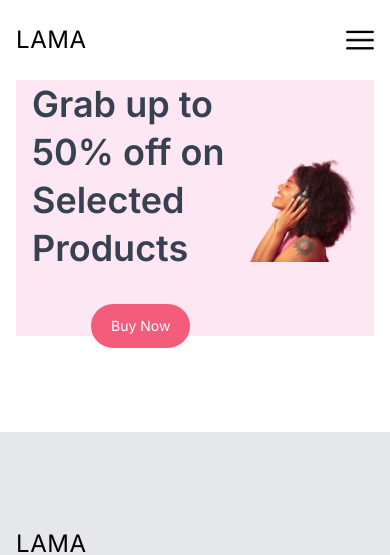
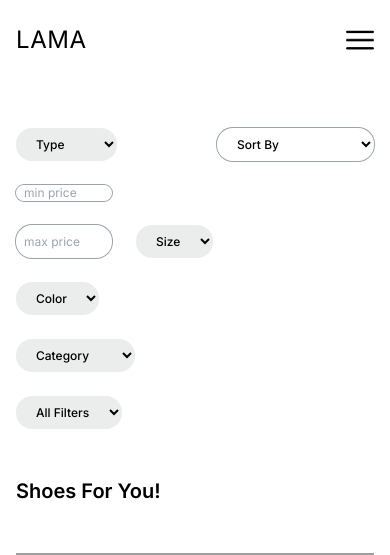
Before and after one commit to ShavmiyanV/e-commerce, a Next.js app: page /list in a window 390 px wide. Shown: the top 555 px of the page. Built offline with nearby package versions, Linux system fonts and the light colour scheme; grey boxes are pictures that could not be loaded.

Commit message:
Add filter component to product list page
Introduced a new Filter component for product filtering and sorting options. Updated the ListPage to include the Filter and ProductList components, and adjusted campaign section visibility for responsive design.

```diff
--- a/src/app/list/page.tsx
+++ b/src/app/list/page.tsx
@@ -1,11 +1,13 @@
+import Filter from "@/components/Filter";
+import ProductList from "@/components/ProductList";
 import Image from "next/image";
 
 const ListPage = () => {
   return (
     <div className="px-4 md:px-8 lg:px-16 xl:32 2xl:px-64 relative">
       {/* CAMPAIGN */}
-      <div className="bg-pink-100 px-4 flex justify-between h-64">
-        <div className="w-2/3 flex flex-col items-center justify-between gap-8">
+      <div className="hidden bg-pink-100 px-4 sm:flex justify-between h-64">
+        <div className="w-2/3 flex flex-col items-center justify-center gap-8">
           <h1 className="text-4xl font-semibold leading-[48px] text-gray-700">
             Grab up to 50% off on
             <br /> Selected Products
@@ -18,6 +20,11 @@ const ListPage = () => {
           <Image src="/woman.png" alt="" fill className="object-contain" />
         </div>
       </div>
+      {/* FILTER */}
+      <Filter/>
+      {/* PRODUCTS */}
+      <h1 className="mt-12 text-xl font-semibold">Shoes For You!</h1>
+      <ProductList/>
     </div>
   );
 };
--- /dev/null
+++ b/src/components/Filter.tsx
@@ -0,0 +1,77 @@
+const Filter = () => {
+  return (
+    <div className="mt-12 flex justify-between">
+      <div className="flex gap-6 flex-wrap">
+        <select
+          name="type"
+          id=""
+          className="py-2 px-4 rounded-2xl text-xs font-medium bg-[#EBEDED]"
+        >
+          <option>Type</option>
+          <option value="physical">Physical</option>
+          <option value="digital">Digital</option>
+        </select>
+        <input
+          type="text"
+          name="min"
+          placeholder="min price"
+          className="text-xs rounded-2xl pl-2 w-24 ring-1 ring-gray-400"
+        />
+        <input
+          type="text"
+          name="max"
+          placeholder="max price"
+          className="text-xs rounded-2xl pl-2 w-24 ring-1 ring-gray-400"
+        />
+        <select
+          name="cat"
+          id=""
+          className="py-2 px-4 rounded-2xl text-xs font-medium bg-[#EBEDED]"
+        >
+          <option>Size</option>
+          <option value="">Size</option>
+        </select>
+        <select
+          name="color"
+          id=""
+          className="py-2 px-4 rounded-2xl text-xs font-medium bg-[#EBEDED]"
+        >
+          <option>Color</option>
+          <option value="">Test</option>
+        </select>
+        <select
+          name="ribbon"
+          id=""
+          className="py-2 px-4 rounded-2xl text-xs font-medium bg-[#EBEDED]"
+        >
+          <option>Category</option>
+          <option value="">New Arrival</option>
+          <option value="">Popular</option>
+        </select>
+        <select
+          name=""
+          id=""
+          className="py-2 px-4 rounded-2xl text-xs font-medium bg-[#EBEDED]"
+        >
+          <option>All Filters</option>
+        </select>
+      </div>
+      <div className="">
+        <select
+          name="sort"
+          id=""
+          className="py-2 px-4 rounded-2xl text-xs font-medium bg-white ring-1 ring-gray-400"
+        >
+          <option>Sort By</option>
+          <option value="asc price">Price (low to high)</option>
+          <option value="desc price">Price (high to low)</option>
+          <option value="asc lastUpdated">Newest</option>
+          <option value="desc lastUpdated">Oldest</option>
+        </select>
+      </div>
+      <div className=""></div>
+    </div>
+  );
+};
+
+export default Filter;
```
